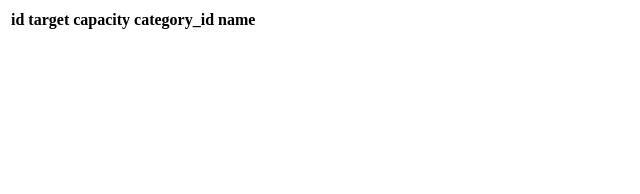
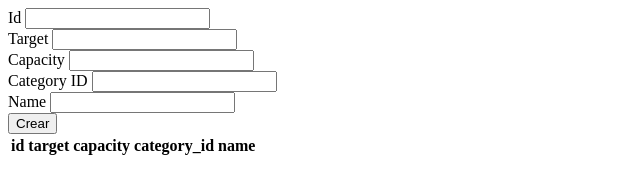
Before and after one commit to camodesign/reto--2, a plain HTML site: page index.html in a window 1280 px wide. Shown: the whole page, without its empty margins (0-640 px from the left). Drawn offline with nearby package versions, Linux system fonts and the light colour scheme; no server answers.

Commit message:
creación get

```diff
--- a/index.html
+++ b/index.html
@@ -14,6 +14,29 @@
 
   </div> -->
   <div id="contenedor">
+    <div>
+      <label for="">Id</label>
+      <input id="id" type="number">
+    </div>
+    <div>
+      <label for="">Target</label>
+      <input id="target" type="text">
+    </div>
+    <div>
+      <label for="">Capacity</label>
+      <input id="capacity" type="number">
+    </div>
+    <div>
+      <label for="">Category ID</label>
+      <input id="category_id" type="number">
+    </div>
+    <div>
+      <label for="">Name</label>
+      <input id="name" type="text">
+    </div>
+    <button onclick="crearTabla()">Crear</button>
+    <br/>
+
     <table>
       <thead>
         <tr>
@@ -73,6 +96,38 @@
       }
     });
   }
+
+  function crearTabla() {
+    var id= $("#id").val();
+    var target= $("#target").val();
+    var capacity= $("#capacity").val();
+    var category_id= $("#category_id").val();
+    var name= $("#name").val();
+    $.ajax({
+      url: 'https://g5417ca5525e850-db202109252351.adb.sa-saopaulo-1.oraclecloudapps.com/ords/admin/library/library',
+      type: 'POST',
+      dataType: 'json',
+      data: {
+        id:id,
+        target:target,
+        capacity:capacity,
+        category_id:category_id,
+        name:name
+      },
+      success: function(response) {
+        console.log(response);
+
+      },
+      error: function(xhr, status) {
+        console.log(xhr.responseText);
+      },
+      complete: function(xhr, status) {
+        cargarTabla();
+        console.log(xhr.responseText);
+      }
+
+    });
+  }
   $(document).ready(function() {
     cargarTabla();
   });
```
